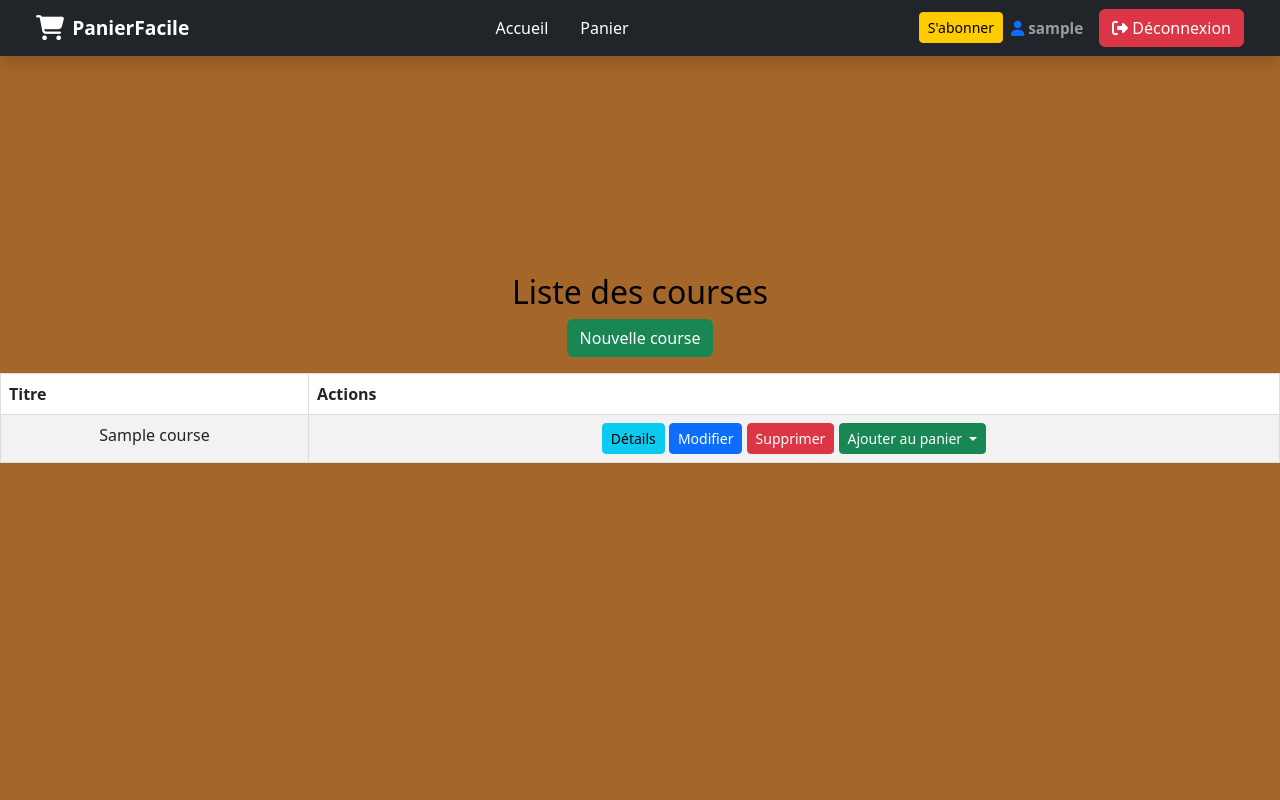
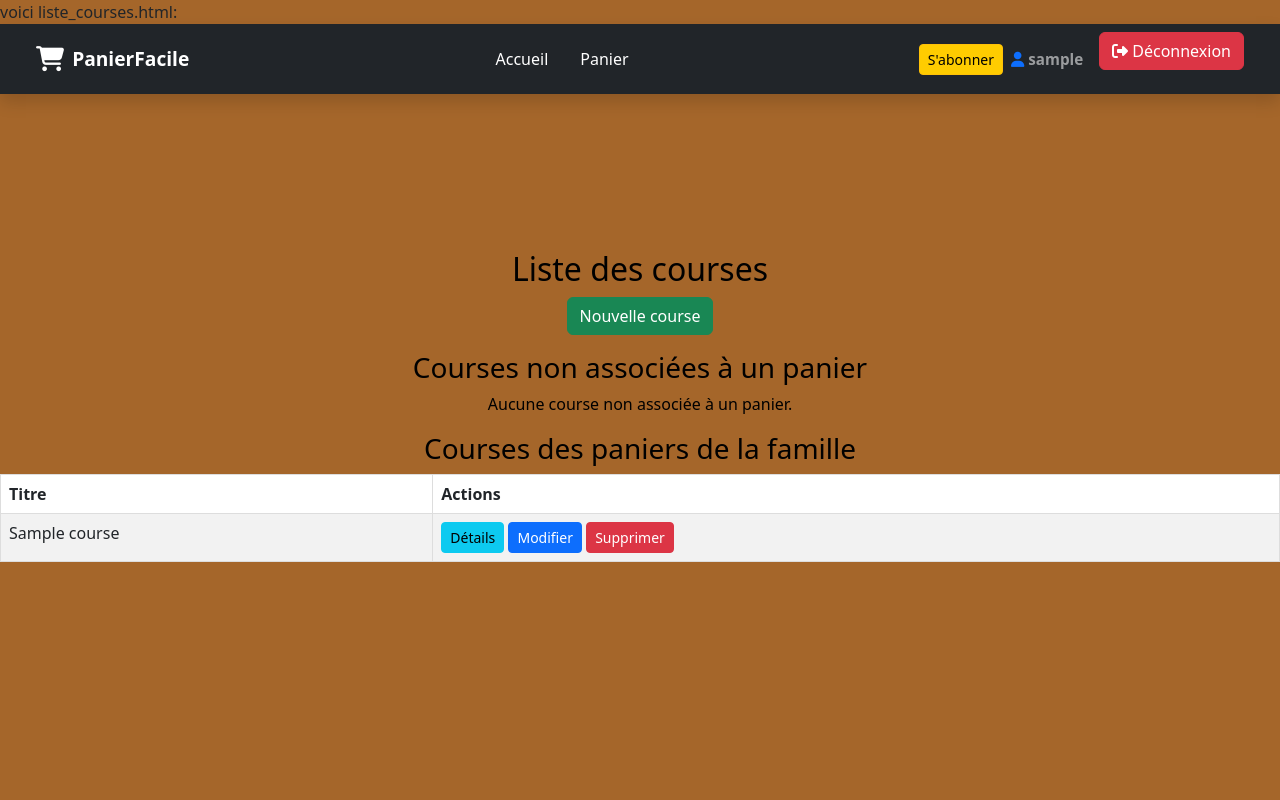
Before and after one commit to nasserbrid/panier_facile, a Django app: page /panier/courses/ in a window 1280 px wide. Run offline with Django 5.2, Linux system fonts and the light colour scheme; a user stored in the database is signed in; tables that the repository leaves empty hold one stand-in row (values such as "Sample post"); some libraries are stand-ins or nearby versions.

Commit message:
Fix: modifs de la liste des courses et de l'association avec un panier

```diff
--- a/panier/templates/panier/liste_courses.html
+++ b/panier/templates/panier/liste_courses.html
@@ -1,10 +1,14 @@
-{% extends "base.html" %} {% block title %}Liste des courses{% endblock %}
-{%block content %}
+voici liste_courses.html:{% extends "base.html" %}
+{% block title %}Liste des courses{% endblock %}
+
+{% block content %}
 <h2>Liste des courses</h2>
-<a href="{% url 'creer_course' %}" class="btn btn-success mb-3"
-  >Nouvelle course</a
->
 
+<a href="{% url 'creer_course' %}" class="btn btn-success mb-3">Nouvelle course</a>
+
+<!-- Section 1 : Courses non associées à un panier -->
+<h3>Courses non associées à un panier</h3>
+{% if courses_sans_panier %}
 <table class="table table-striped">
   <thead>
     <tr>
@@ -13,42 +17,23 @@
     </tr>
   </thead>
   <tbody>
-    {% for course in courses %}
+    {% for course in courses_sans_panier %}
     <tr>
       <td>{{ course.titre }}</td>
       <td>
-        <a
-          href="{% url 'detail_course' course.id %}"
-          class="btn btn-info btn-sm"
-          >Détails</a
-        >
-        <a
-          href="{% url 'modifier_course' course.id %}"
-          class="btn btn-primary btn-sm"
-          >Modifier</a
-        >
-        <a
-          href="{% url 'supprimer_course' course.id %}"
-          class="btn btn-danger btn-sm"
-          >Supprimer</a
-        >
+        <a href="{% url 'detail_course' course.id %}" class="btn btn-info btn-sm">Détails</a>
+        <a href="{% url 'modifier_course' course.id %}" class="btn btn-primary btn-sm">Modifier</a>
+        <a href="{% url 'supprimer_course' course.id %}" class="btn btn-danger btn-sm">Supprimer</a>
+
         {% if paniers %}
         <div class="btn-group">
-          <button
-            type="button"
-            class="btn btn-success btn-sm dropdown-toggle"
-            data-bs-toggle="dropdown"
-            aria-expanded="false"
-          >
+          <button type="button" class="btn btn-success btn-sm dropdown-toggle" data-bs-toggle="dropdown" aria-expanded="false">
             Ajouter au panier
           </button>
           <ul class="dropdown-menu">
             {% for panier in paniers %}
             <li>
-              <a
-                class="dropdown-item"
-                href="{% url 'ajouter_une_course_au_panier' panier.id course.id %}"
-              >
+              <a class="dropdown-item" href="{% url 'ajouter_une_course_au_panier' panier.id course.id %}">
                 {{ panier }}
               </a>
             </li>
@@ -60,11 +45,38 @@
         {% endif %}
       </td>
     </tr>
-    {% empty %}
+    {% endfor %}
+  </tbody>
+</table>
+{% else %}
+<p>Aucune course non associée à un panier.</p>
+{% endif %}
+
+<!-- Section 2 : Courses dans les paniers de la famille -->
+<h3>Courses des paniers de la famille</h3>
+{% if courses_par_famille %}
+<table class="table table-striped">
+  <thead>
     <tr>
-      <td colspan="2">Aucune course</td>
+      <th>Titre</th>
+      <th>Actions</th>
+    </tr>
+  </thead>
+  <tbody>
+    {% for course in courses_par_famille %}
+    <tr>
+      <td>{{ course.titre }}</td>
+      <td>
+        <a href="{% url 'detail_course' course.id %}" class="btn btn-info btn-sm">Détails</a>
+        <a href="{% url 'modifier_course' course.id %}" class="btn btn-primary btn-sm">Modifier</a>
+        <a href="{% url 'supprimer_course' course.id %}" class="btn btn-danger btn-sm">Supprimer</a>
+      </td>
     </tr>
     {% endfor %}
   </tbody>
 </table>
+{% else %}
+<p>Aucune course dans les paniers de votre famille.</p>
+{% endif %}
+
 {% endblock %}
--- a/panier/views.py
+++ b/panier/views.py
@@ -73,11 +73,30 @@ def ajouter_ingredient(request, course_id):
 def liste_courses(request):
     last_name = request.user.last_name
 
-    # On ne montre que les courses liées aux paniers des membres de la même famille
-    courses = Course.objects.filter(paniers__user__last_name__iexact=last_name).distinct()
+    # Courses déjà dans les paniers familiaux
+    courses_par_famille = Course.objects.filter(
+        paniers__user__last_name__iexact=last_name
+    ).distinct()
+
+    # Courses non associées à un panier familial
+    courses_sans_panier = Course.objects.exclude(
+        paniers__user__last_name__iexact=last_name
+    ).distinct()
+
+    # Paniers uniquement pour cette famille
     paniers = Panier.objects.filter(user__last_name__iexact=last_name)
 
-    return render(request, 'panier/liste_courses.html', {'courses': courses, 'paniers': paniers})
+    return render(
+        request,
+        'panier/liste_courses.html',
+        {
+            'courses_par_famille': courses_par_famille,
+            'courses_sans_panier': courses_sans_panier,
+            'paniers': paniers
+        }
+    )
+
+
 
 
 # --- Détail d'une course (avec liste des ingrédients) ---
@@ -195,7 +214,7 @@ def liste_paniers(request):
     #je filtre ensuite les paniers appartenant ayant le même nom de famille
     if last_name:
         # Filtrage insensible à la casse et tri décroissant par date
-        paniers = Panier.objects.filter(user__last_name=last_name).order_by('-date_creation')
+        paniers = Panier.objects.filter(user__last_name__iexact=last_name).order_by('-date_creation')
     else:
         # Aucun panier si pas de nom de famille défini
         paniers = Panier.objects.none()
```
